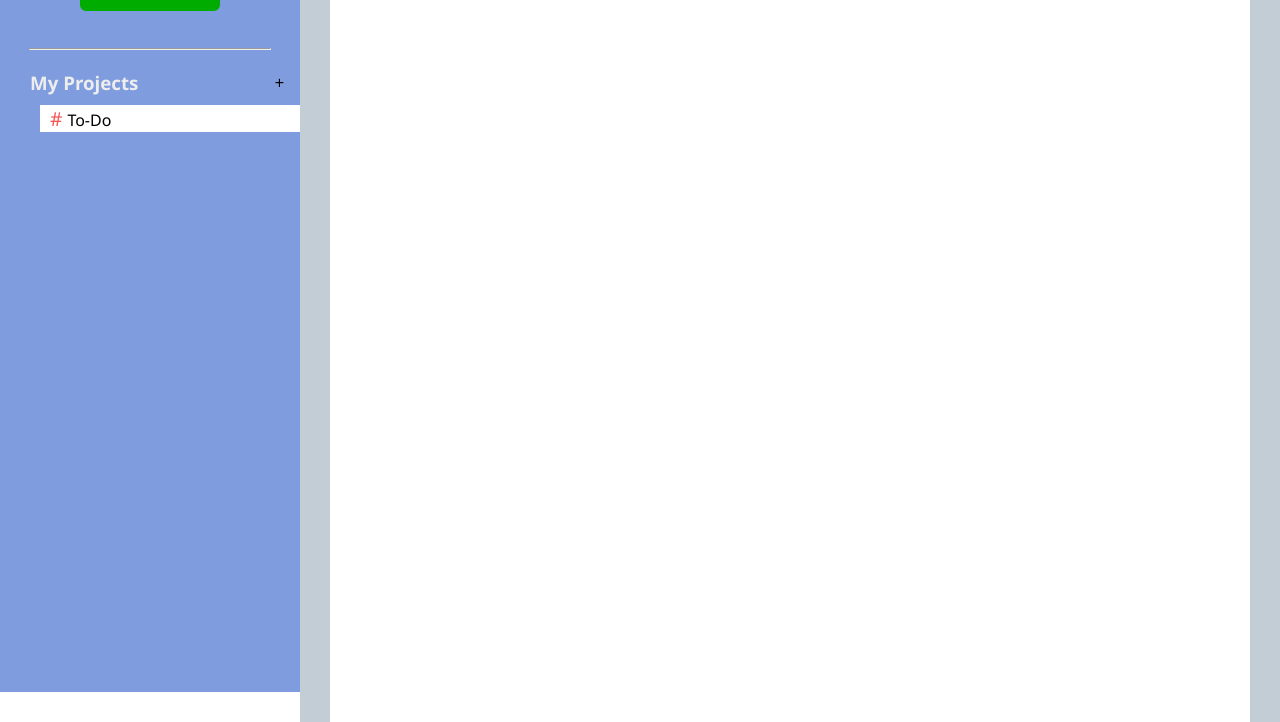
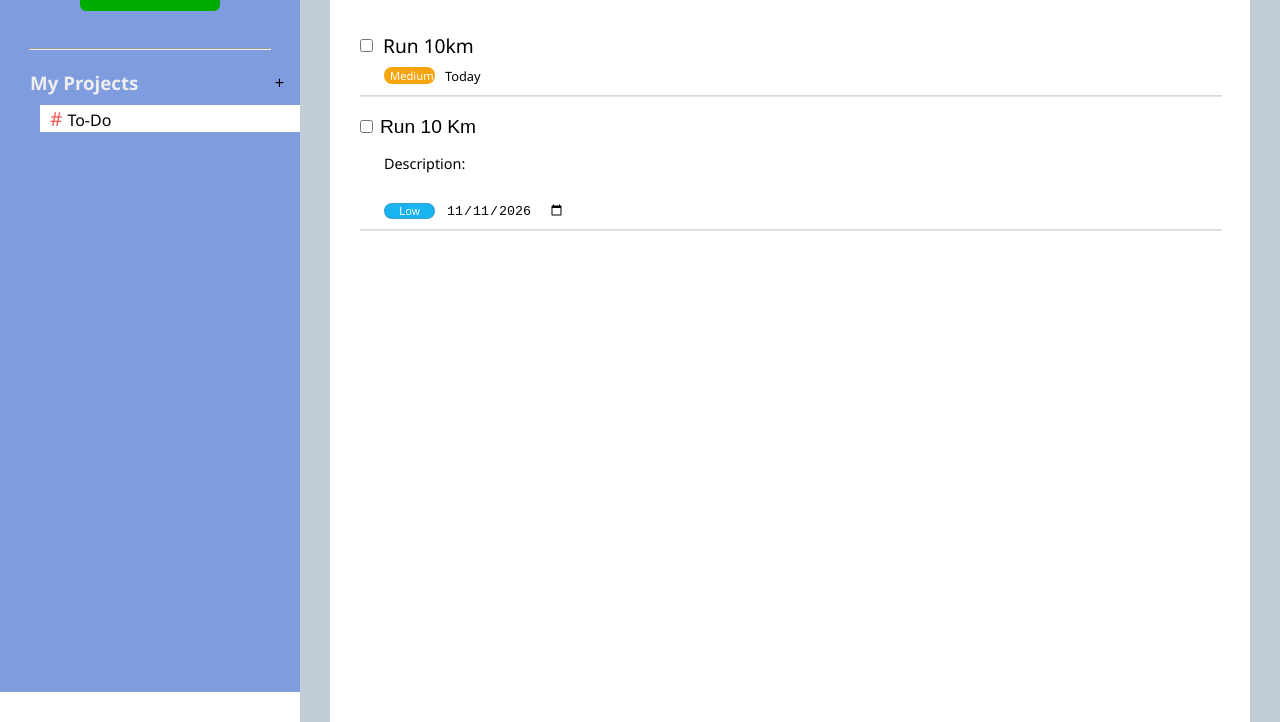
Before and after one commit to Anmol1l/to-do-list, a website built with webpack: page src/template.html in a window 1280 px wide. Shown: the part 108-830 px from the top of the page. Built offline with nearby package versions, Linux system fonts and the light colour scheme; files whose address does not match are found by name.

Commit message:
Add template for to-do-expanded

```diff
--- a/src/css/style.css
+++ b/src/css/style.css
@@ -234,6 +234,7 @@ main {
     font-size: 1.2rem;
     padding: 20px 5px 0px 5px;
     position: relative;
+    height: 60px;
 }
 
 .task {
@@ -322,10 +323,125 @@ main {
     width: 30px;
 }
 
-.to-do-minimised:hover {
+.to-do-minimised:hover,
+.to-do-expanded:hover {
     background-color: #efecec77;
 }
 
-.to-do-minimised:hover .edit-buttons {
+.to-do-minimised:hover .edit-buttons,
+.to-do-expanded:hover .edit-buttons {
     visibility: visible;
 }
+
+.to-do-expanded {
+    /* height: 100px; */
+    font-size: 1.2rem;
+    padding: 20px 5px 0px 5px;
+    position: relative;
+}
+
+.to-do-expanded hr {
+    width: 100%;
+    margin-top: 10px;
+    margin-bottom: 10px;
+    border-color: rgba(0, 0, 0, 0.154);
+}
+
+.task-edit input[type="text"] {
+    border: none;
+    font-size: 1.2rem;
+    background-color: inherit;
+}
+
+.task-edit input[type="text"]:disabled,
+.description-edit input[type="text"]:disabled {
+    background-color: inherit;
+    color: black;
+}
+
+.task-edit input[type="text"]:focus,
+.description-edit input[type="text"]:focus {
+    outline: none;
+    background-color: #ebebeb51;
+}
+
+.description-edit {
+    font-size: 0.9rem;
+    margin-top: 15px;
+    margin-left: 24px;
+}
+
+.description-edit input[type="text"] {
+    border: none;
+    width: 600px;
+    font-size: 0.9rem;
+    background-color: inherit;
+}
+
+.priority-date-edit {
+    margin-top: 30px;
+    height: 16px;
+    display: flex;
+    gap: 10px;
+    margin-left: 24px;
+}
+
+.priority-date-edit select.low {
+    appearance: none;
+    background-color: #18b3f0;
+    color: white;
+    padding: 1px 6px;
+    border-radius: 8px;
+    font-size: 0.7rem;
+    display: block;
+    width: 51px;
+    box-sizing: border-box;
+    text-align: center;
+}
+
+.priority-date-edit select.low:disabled {
+    opacity: 1;
+}
+
+.priority-date-edit select.medium {
+    appearance: none;
+    background-color: #f6a50e;
+    color: white;
+    padding: 1px 6px;
+    border-radius: 8px;
+    font-size: 0.7rem;
+    display: block;
+    width: 51px;
+    box-sizing: border-box;
+    text-align: center;
+}
+
+.priority-date-edit select.medium:disabled {
+    opacity: 1;
+}
+
+.priority-date-edit select.high {
+    appearance: none;
+    background-color: #e94a4a;
+    color: white;
+    padding: 1px 6px;
+    border-radius: 8px;
+    font-size: 0.7rem;
+    display: block;
+    width: 51px;
+    box-sizing: border-box;
+    text-align: center;
+}
+
+.priority-date-edit select.high:disabled {
+    opacity: 1;
+}
+
+.priority-date-edit input[type = "date"]{
+    border: none;
+    background-color: inherit;
+}
+
+.priority-date-edit input[type = "date"]:focus{
+    outline: none;
+}
--- a/src/template.html
+++ b/src/template.html
@@ -39,8 +39,50 @@
             <div id="canvas-heading"></div>
 
             <div id="to-dos">
+                <div class="to-do-minimised">
+                    <div class="task">
+                        <input type="checkbox" name="todo" id="todo">
+                        <label for="todo">Run 10km</label>
+                    </div>
+                    <div class="priority-date">
+                        <span class="priority medium"></span>
+                        <span class="date">Today</span>
+                    </div>
+                    <div class="edit-buttons">
+                        <span class="edit"><img src="images-and-icons/edit.svg" alt="edit"></span>
+                        <span class="expand"><img src="images-and-icons/expand.svg" alt="edit"></span>
+                        <span class="delete"><img src="images-and-icons/delete.svg" alt="delete"></span>
+                    </div>
+                    <hr>
+                </div>
+
+                <div class="to-do-expanded">
+                    <div class="task-edit">
+                        <input type="checkbox" name="todo" id="todo">
+                        <input type ="text" value="Run 10 Km">
+                    </div>
+
+                    <div class="description-edit">
+                        <label for="description">Description:</label>
+                        <input type="text" name="description" id="description" maxlength="100">
+                    </div>
+
+                    <div class="priority-date-edit">
+                        <select name="priority-edit" id="priority-edit" class="low" disabled>
+                            <option value="low">Low</option>
+                            <option value="medium">Medium</option>
+                            <option value="high">High</option>
+                        </select>
+                        <input type="date" name="edit-date" id="edit-date" value="2026-11-11">
+                    </div>
+                    <div class="edit-buttons">
+                        <span class="edit"><img src="images-and-icons/edit.svg" alt="edit"></span>
+                        <span class="expand"><img src="images-and-icons/expand.svg" alt="edit"></span>
+                        <span class="delete"><img src="images-and-icons/delete.svg" alt="delete"></span>
+                    </div>
+                    <hr>
+                </div>
             </div>
-
         </div>
     </main>
 
```
